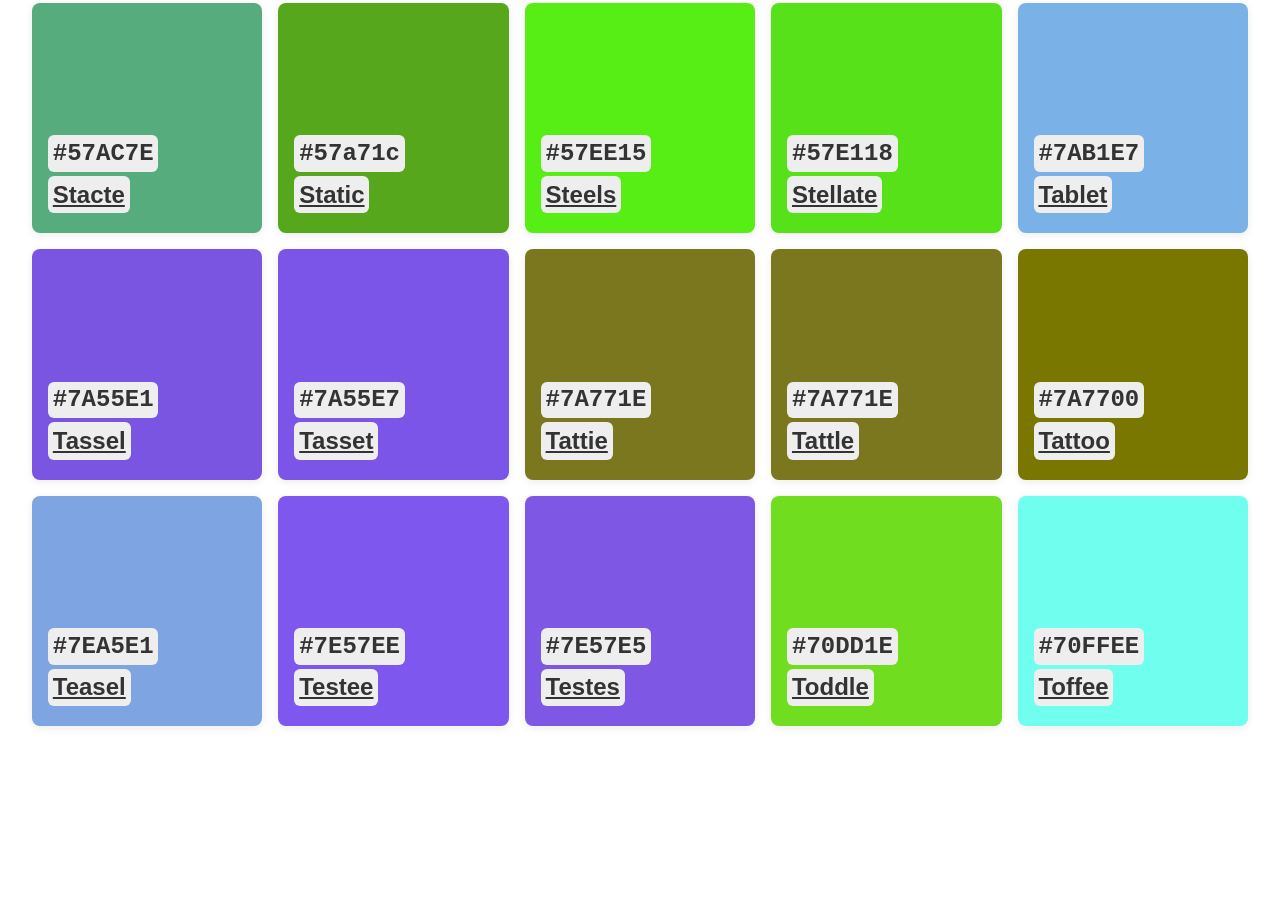
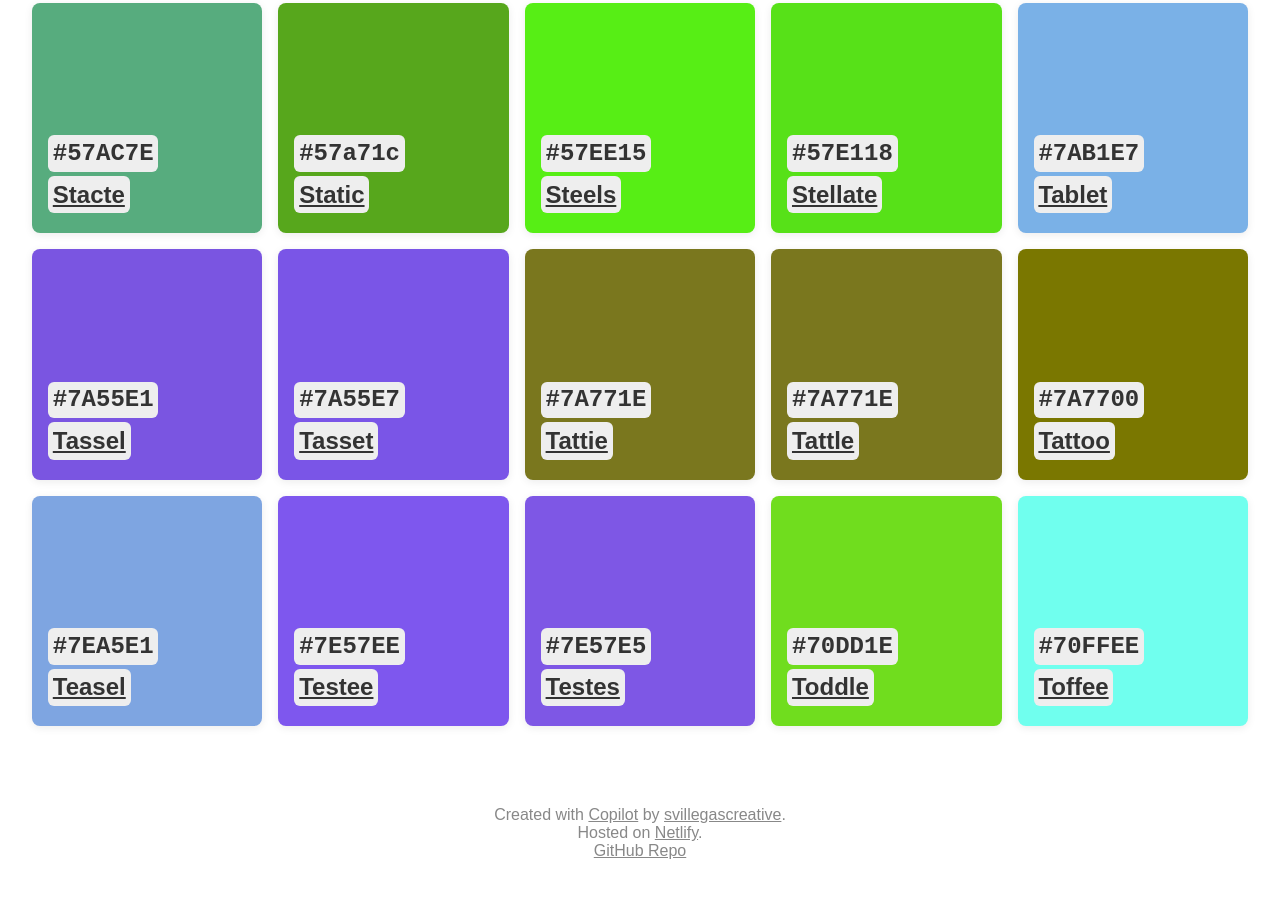
Before and after one commit to svillegascreative/hexcolor-words, an Eleventy site: page index.html in a window 1280 px wide. Shown: the part 6692-7590 px from the top of the page. Before the commit the page ends 7450 px from the top, so only its background shows below. Built offline with nearby package versions, Linux system fonts and the light colour scheme; Eleventy itself is replaced by a stand-in of ours; files that its build step writes are made by us from their sources.

Commit message:
feat: add site footer

```diff
--- a/index.html
+++ b/index.html
@@ -173,4 +173,13 @@ layout: document.njk
       btn.textContent = "Submit";
     });
   });
+
 </script>
+
+<footer style="margin-top:3rem;padding:2rem 0;text-align:center;font-size:1rem;color:#888;">
+  <div>
+    Created with <a href="https://github.com/features/copilot" target="_blank" rel="noopener" style="color:inherit;text-decoration:underline;">Copilot</a> by <a href="https://github.com/svillegascreative" target="_blank" rel="noopener" style="color:inherit;text-decoration:underline;">svillegascreative</a>.<br>
+    Hosted on <a href="https://www.netlify.com/" target="_blank" rel="noopener" style="color:inherit;text-decoration:underline;">Netlify</a>.<br>
+    <a href="https://github.com/svillegascreative/hexcolor-words" target="_blank" rel="noopener" style="color:inherit;text-decoration:underline;">GitHub Repo</a>
+  </div>
+</footer>
```
